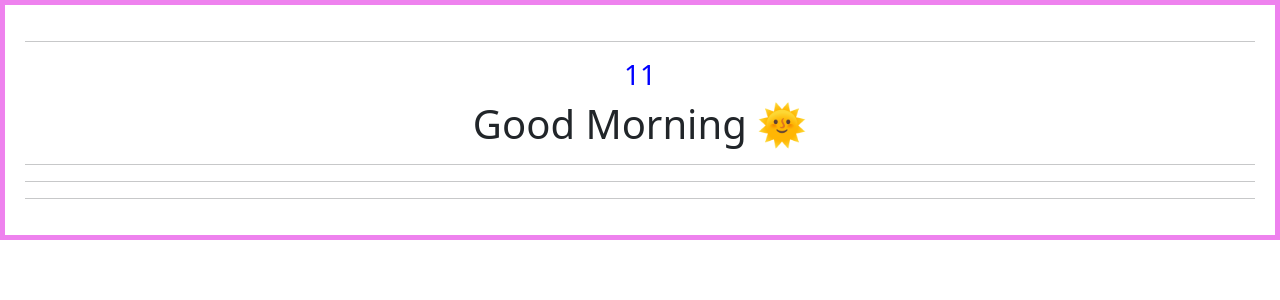
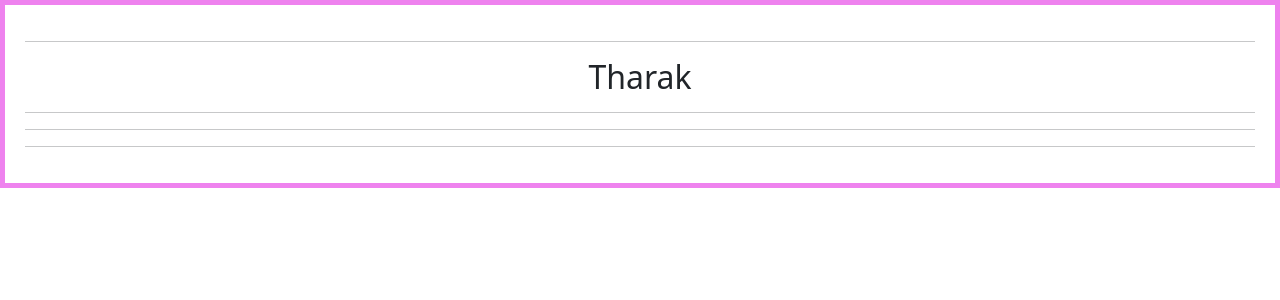
Before and after one commit to Nadeem35/react-playzone, a React (Vite) app: page / in a window 1280 px wide. Shown: the top 300 px of the page. Built offline with nearby package versions, Linux system fonts and the light colour scheme.

Commit message:
update code with revision

```diff
--- a/src/Components/1.ConditionRendering/Simple-1.jsx
+++ b/src/Components/1.ConditionRendering/Simple-1.jsx
@@ -60,27 +60,43 @@
 
 // -----------------  🟡 Example 5: Greeting Based on Time   ---------------------
 
+// function Simple() {
+//   const HRS = new Date().getDate();
+//   // const HRS = new Date().getMilliseconds();
+//   // const HRS = new Date().getMonth();
+//   // const HRS = new Date().getUTCHours()
+//   const isMorning = HRS < 12;
+
+//   return (
+//     <>
+//       <h3>{HRS}</h3>
+//       <h1>{isMorning ? "Good Morning 🌞" : "Good Evening 🌙"}</h1>
+//     </>
+//   );
+// }
+
+// export default Simple;
+
+// --------  🟡 Example 6: Age Check  ---------
+
+
 function Simple() {
-  const HRS = new Date().getDate();
-  // const HRS = new Date().getMilliseconds();
-  // const HRS = new Date().getMonth();
-  // const HRS = new Date().getUTCHours()
-  const isMorning = HRS < 12;
+
+  const Married = 5
 
   return (
     <>
-      <h3>{HRS}</h3>
-      <h1>{isMorning ? "Good Morning 🌞" : "Good Evening 🌙"}</h1>
+      {
+        Married <= 4 ? <h2>You are good person</h2> : <h2>Tharak</h2>
+      }
     </>
-  );
+  )
 }
 
-export default Simple;
-
-// --------  🟡 Example 6: Age Check  ---------
-// import React from "react";
+export default Simple
 
 // function Simple() {
+
 //   const age = 3;
 //   const check = age > 12;
 //   return (
```
